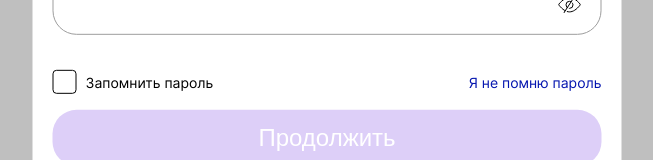
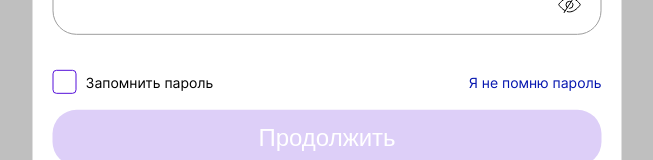
Before and after one commit to document-template-engine/frontend, a React (Create React App) app: page /signin in a window 1280 px wide. Shown: the part 423-583 px from the top of the page, without its empty margins (313-966 px from the left). Built offline with nearby package versions, Linux system fonts and the light colour scheme; no server answers; sample sign-in values are in the browser's storage.

Commit message:
fix/checkbox

```diff
--- a/src/pages/AuthPages/index.module.scss
+++ b/src/pages/AuthPages/index.module.scss
@@ -44,7 +44,7 @@ $color-link-l: rgba(0, 25, 255, 1);
 .checkbox {
 	width: 24px;
 	height: 24px;
-	border: 1px solid black;
+	border: 1px solid #550fda;
 	border-radius: 4px;
 	margin-right: 9px;
 	background-color: inherit;
@@ -52,7 +52,10 @@ $color-link-l: rgba(0, 25, 255, 1);
 	cursor: pointer;
 	text-align: center;
 	&Checked {
-		background-color: rgba(0, 0, 0, 1);
+		background-color: #550fda;
+	}
+	&:hover {
+		border: 2px solid #550fda;
 	}
 }
 
```
